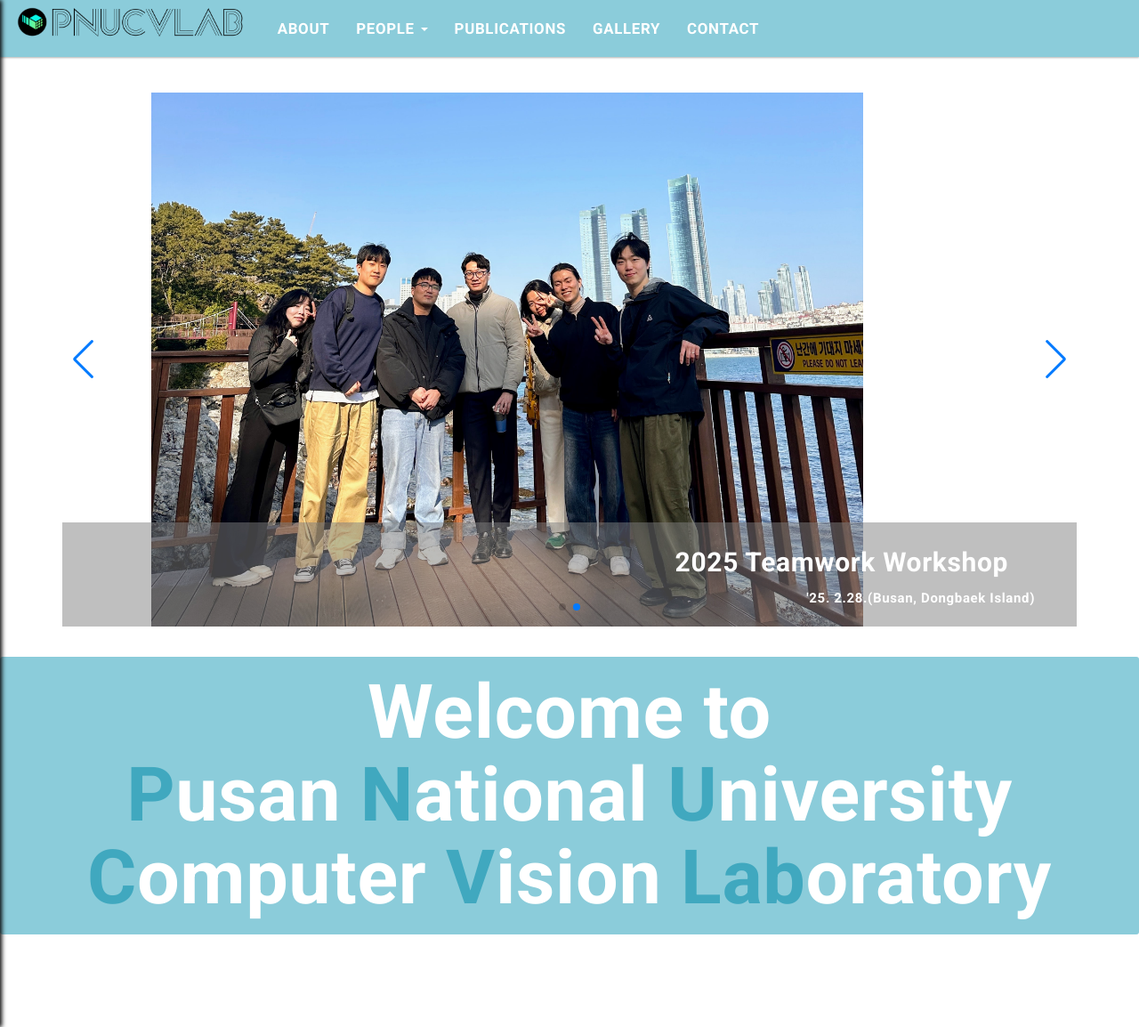
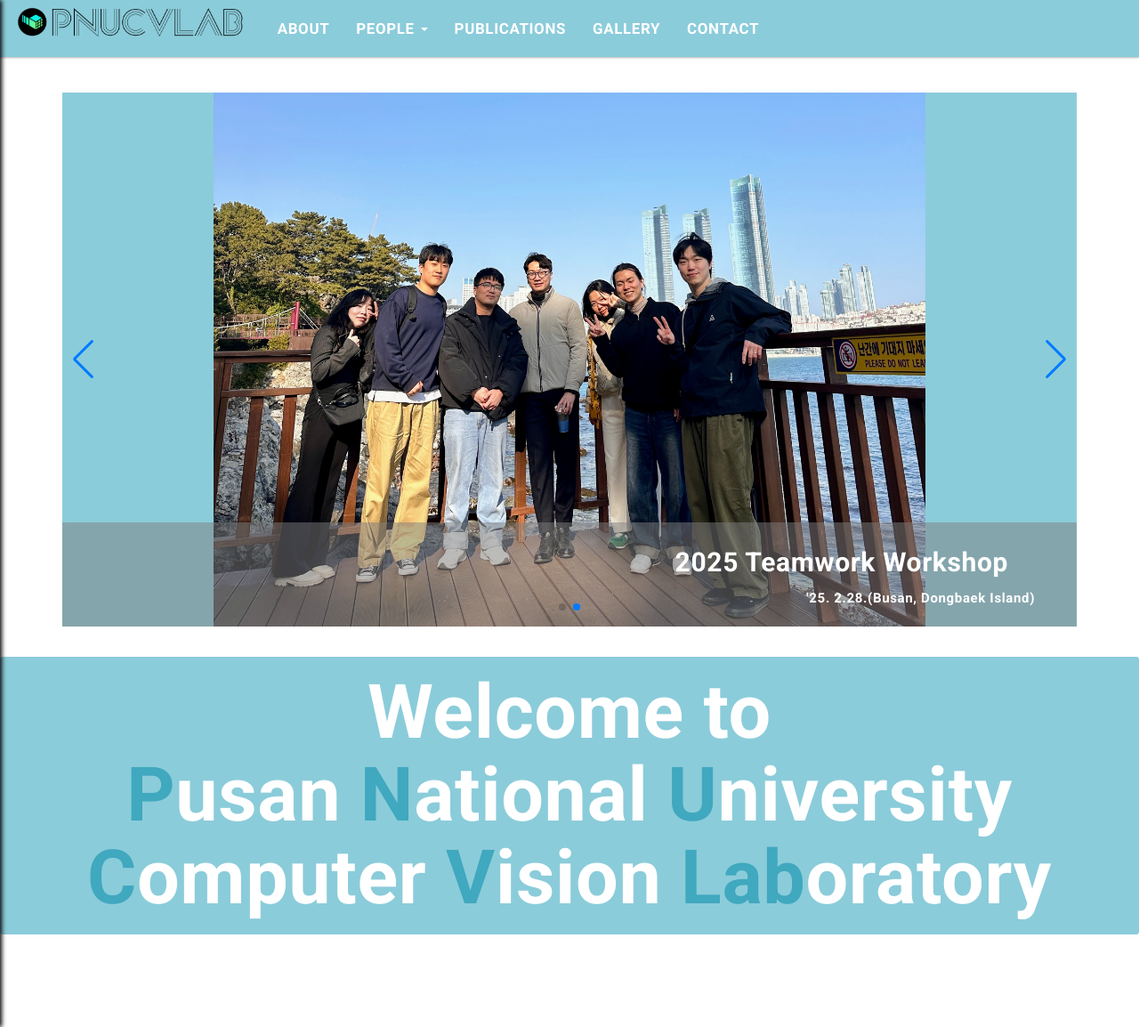
Before and after one commit to pnucvlab/pnucvlab.github.io, a Jekyll site: the page built from index.html, in a window 1280 px wide and 1154 px high. Shown: the whole window at 89% size. Built offline with Jekyll 4.4.1, drawn with Linux system fonts in a browser that asks for light colours; the list of posts is cut into pages by our own code.

Commit message:
edit notice

```diff
--- a/assets/css/main.css
+++ b/assets/css/main.css
@@ -19,7 +19,8 @@ body {
   .notice-swiper .swiper-slide .notice-image-wrapper {
 	position: relative;
 	height: 600px;
-	width: 1000px;
+	width: auto;
+	background-color: #8bccda;
 	overflow: hidden;
   }
 
```
